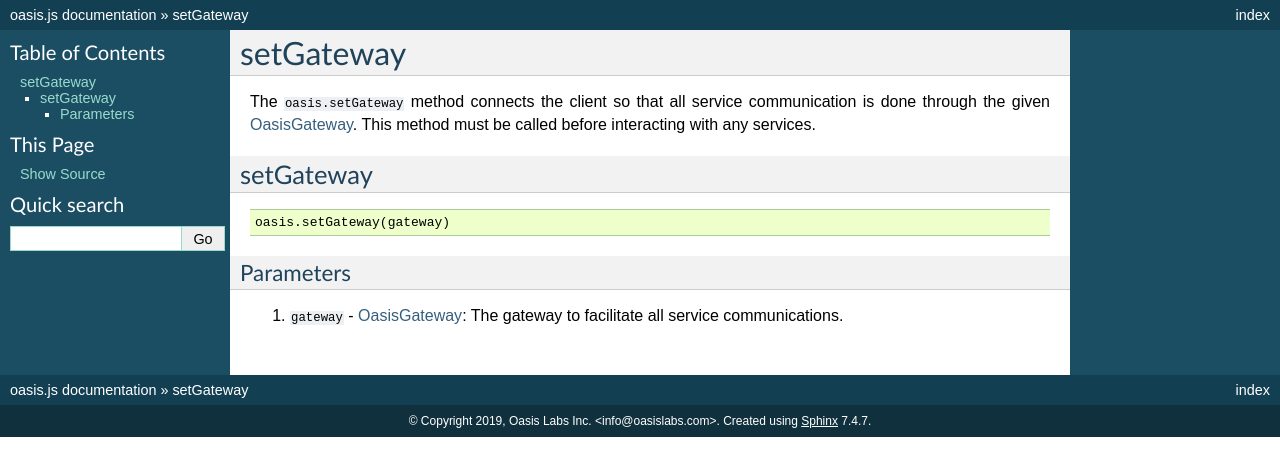
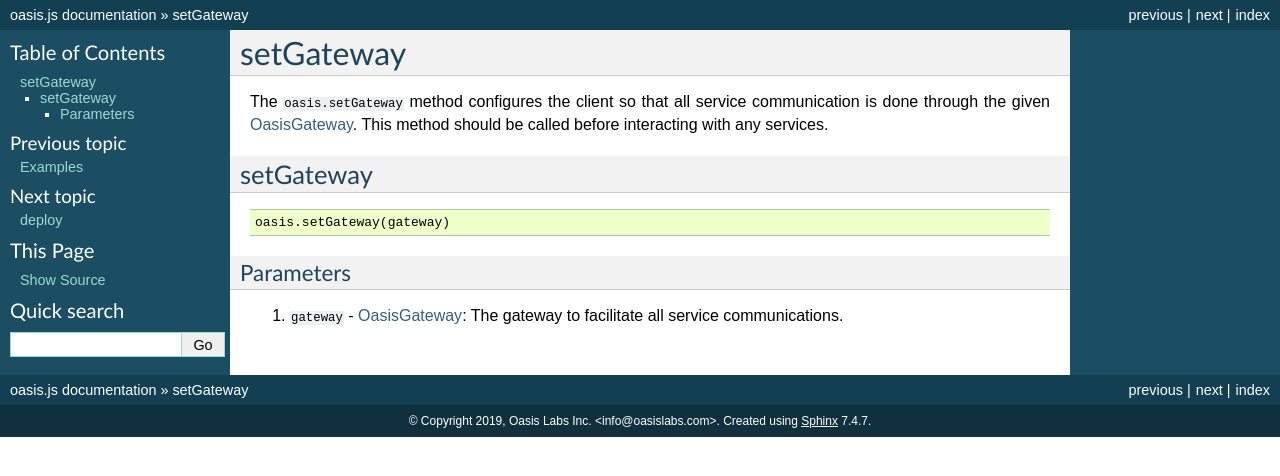
Before and after one commit to oasislabs/oasis.js, a Sphinx documentation site: the page built from docs/set-gateway.rst, in a window 1280 px wide. Shown: the top 476 px of the page. Built offline with Sphinx 7.4.7, drawn with Linux system fonts in a browser that asks for light colours; pages that are not in the unit, such as notebooks, are missing from menus.

Commit message:
docs: Fix links to set-gateway section

```diff
--- a/docs/index.rst
+++ b/docs/index.rst
@@ -17,13 +17,12 @@ recommended to use one of our favorite Ethereum libraries like `ethers.js`_ or `
 
    getting-started
    examples
-   clients
 
 .. toctree::
    :maxdepth: 1
    :caption: API Reference
 
-   connect
+   set-gateway
    deploy
    service
    gateways
--- a/docs/set-gateway.rst
+++ b/docs/set-gateway.rst
@@ -4,7 +4,7 @@
 setGateway
 =========================
 
-The ``oasis.setGateway`` method connects the client so that all service communication is done through the given :ref:`OasisGateway <gateways>`. This method must be called before interacting with any services.
+The ``oasis.setGateway`` method configures the client so that all service communication is done through the given :ref:`OasisGateway <gateways>`. This method should be called before interacting with any services.
 
 setGateway
 =========================
```
